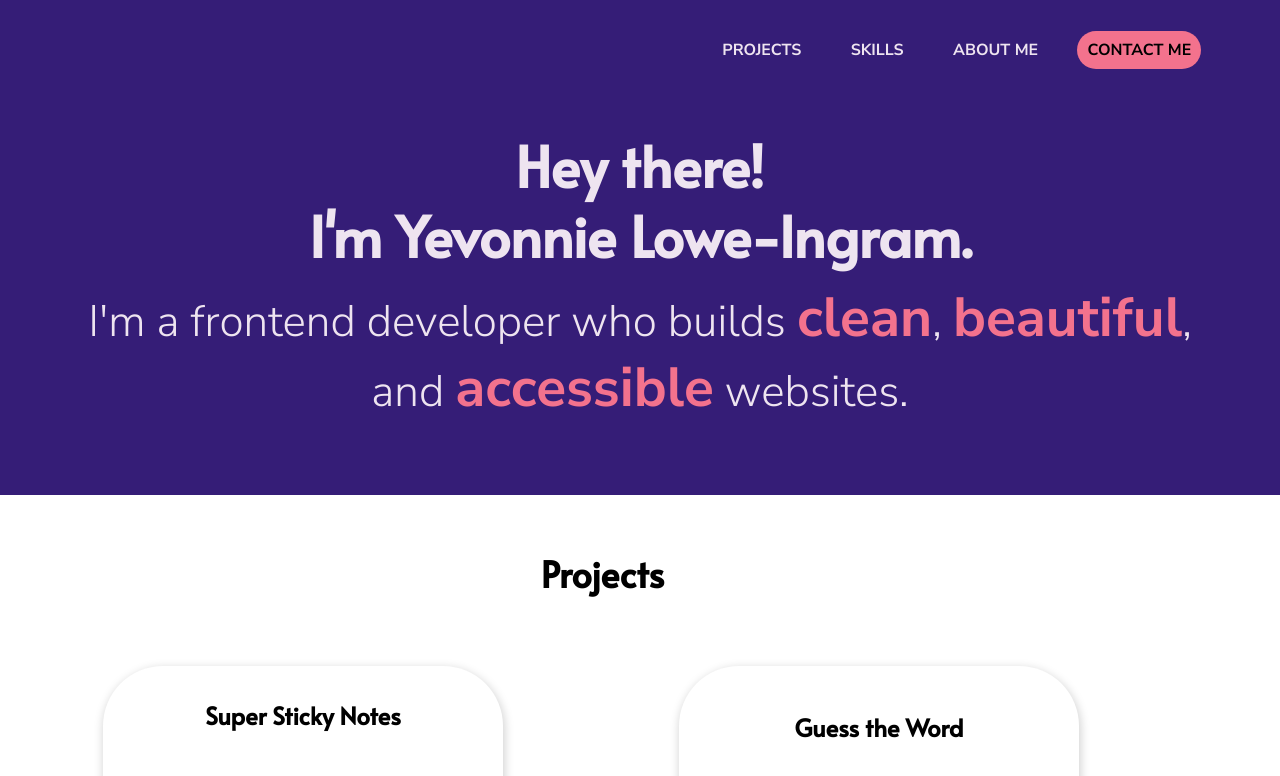
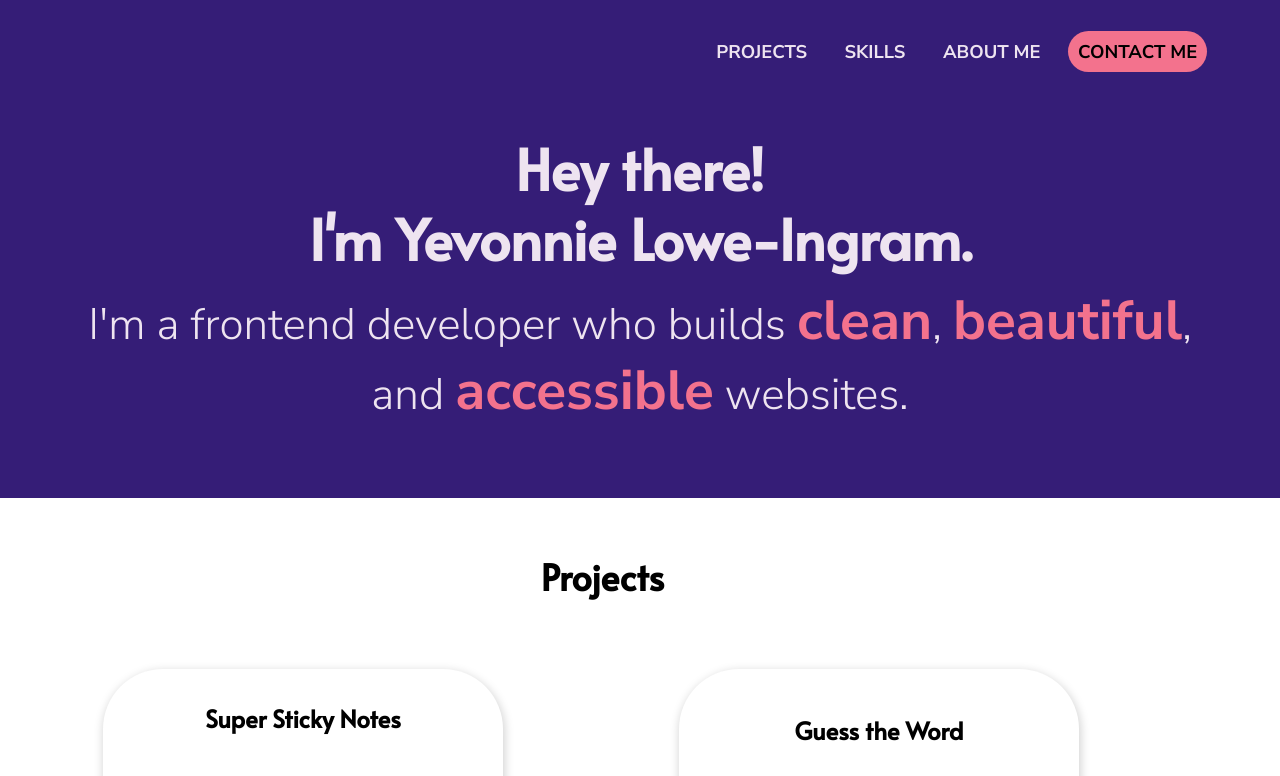
Before and after one commit to YL31/yevonnie-lowe-ingram, a website built with webpack: page index.html in a window 1280 px wide. Shown: the top 776 px of the page. Built offline with nearby package versions, Linux system fonts and the light colour scheme.

Commit message:
Increase desktop nav link font size

```diff
--- a/css/main.css
+++ b/css/main.css
@@ -682,7 +682,7 @@ img#sticky-note-image {
   }
 
   header nav ul li a {
-    font-size: 1em;
+    font-size: 1.15em;
     padding: 10px;
   }
 
```
